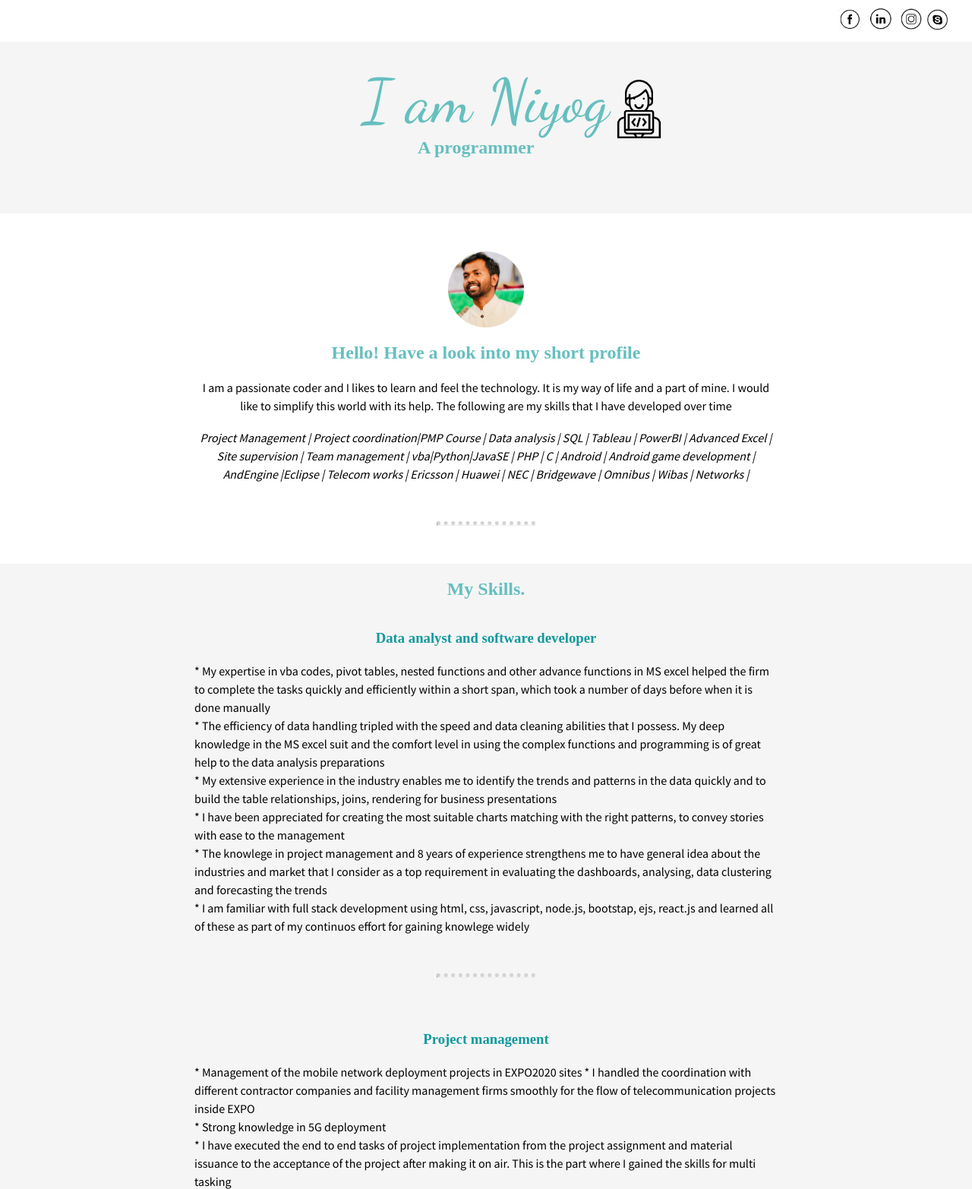
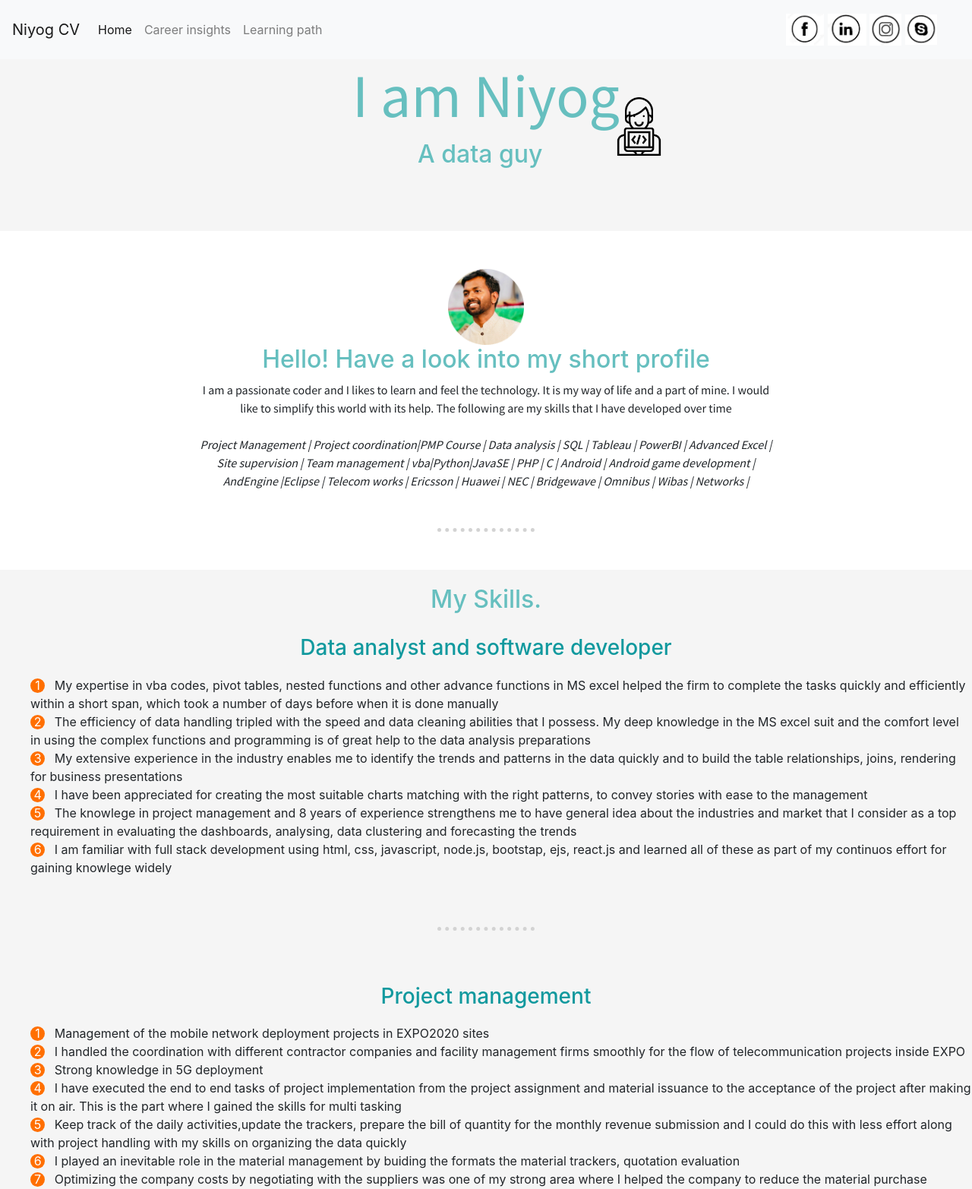
Before and after one commit to NiyogJob/cv, a plain HTML site: page index.html in a window 1280 px wide. Shown: the top 1565 px of the page at 76% size. Drawn offline with nearby package versions, Linux system fonts and the light colour scheme; a web font is replaced by a local one.

Commit message:
latest update

```diff
--- a/css/styles.css
+++ b/css/styles.css
@@ -16,9 +16,9 @@ body{
 
 h1{
 
-    margin: 30px auto 0 auto;
+    margin-bottom: 30px;
     font-size: 5rem;
-    font-family: 'Dancing Script', cursive;
+    font-family: 'Source Sans Pro', sans-serif;
     display: inline-block;
 
     color: #66BFBF;
@@ -26,6 +26,28 @@ h1{
 
 }
 
+ol {
+    list-style: none;
+    counter-reset: steps;
+  }
+  ol li {
+    counter-increment: steps;
+  }
+  ol li::before {
+    content: counter(steps);
+    margin-right: 0.5rem;
+    background: #ff6f00;
+    color: white;
+    width: 1.2em;
+    height: 1.2em;
+    border-radius: 50%;
+    display: inline-grid;
+    place-items: center;
+    line-height: 1.2em;
+  }
+  ol ol li::before {
+    background: darkorchid;
+  }
 .programmer{
 
 
--- a/index.html
+++ b/index.html
@@ -6,6 +6,8 @@
             Niyog Job
         </title>
 
+
+        <link rel="stylesheet" href="https://stackpath.bootstrapcdn.com/bootstrap/4.3.1/css/bootstrap.min.css" integrity="sha384-ggOyR0iXCbMQv3Xipma34MD+dH/1fQ784/j6cY/iJTQUOhcWr7x9JvoRxT2MZw1T" crossorigin="anonymous">
         <link rel="stylesheet" href="css/styles.css">
         <link rel="icon" href="favicon.ico">
         <link rel="preconnect" href="https://fonts.gstatic.com">
@@ -20,17 +22,43 @@
         <link href="https://fonts.googleapis.com/css2?family=Source+Sans+Pro&display=swap" rel="stylesheet">
     <body>
 
-        <div class="socialcontainer">
-            <a href="https://www.facebook.com/niyog.job"><img src="images/fb.PNG" alt="" class="fb" width="3%" height=auto></a>
-            <a href="https://www.linkedin.com/in/niyog-job-bb201342/"><img src="images/in.PNG" alt="" class="in" width="3%" height=auto></a>
-            <a href="https://www.facebook.com/niyog.job"><img src="images/insta.PNG" alt="" class="insta" width="2.5%" height=auto></a>
-            <a href="https://www.facebook.com/niyog.job"><img src="images/skype.PNG" alt="" class="skype" width="2.5%" height=auto></a>
+        <div class = "menu-container">
+            <nav class="navbar navbar-expand-lg navbar-light bg-light">
+                <a class="navbar-brand" href="#">Niyog CV</a>
+                <button class="navbar-toggler" type="button" data-toggle="collapse" data-target="#navbarText" aria-controls="navbarText" aria-expanded="false" aria-label="Toggle navigation">
+                  <span class="navbar-toggler-icon"></span>
+                </button>
+                <div class="collapse navbar-collapse" id="navbarText">
+                  <ul class="navbar-nav mr-auto">
+                    <li class="nav-item active">
+                      <a class="nav-link" href="#">Home <span class="sr-only">(current)</span></a>
+                    </li>
+                    <li class="nav-item">
+                      <a class="nav-link" href="#">Career insights</a>
+                    </li>
+                    <li class="nav-item">
+                      <a class="nav-link" href="#">Learning path</a>
+                    </li>
+                  </ul>
+
+                    <div class="socialcontainer">
+                        <a href="https://www.facebook.com/niyog.job"><img src="images/fb.PNG" alt="" class="fb" width="12%" height=auto></a>
+                        <a href="https://www.linkedin.com/in/niyog-job-bb201342/"><img src="images/in.PNG" alt="" class="in" width="12%" height=auto></a>
+                        <a href="https://www.facebook.com/niyog.job"><img src="images/insta.PNG" alt="" class="insta" width="10%" height=auto></a>
+                        <a href="https://www.facebook.com/niyog.job"><img src="images/skype.PNG" alt="" class="skype" width="10%" height=auto></a>
+                    </div>
+
+                </div>
+              </nav>
+
         </div>
+
 
         <div class="top-container">
 
                 <h1 class="name">I am Niyog</h1>
-                <h2 class="profilename">A programmer</h2>
+
+                <h2 class="profilename">A data guy</h2>
 
                 <img src="images/programmer.png" alt="" class="programmer" width="6%" height=auto>
 
@@ -55,14 +83,14 @@
 
                     <div class="grouptext1">
                         <h3 class="skill1header">Data analyst and software developer</h3>
-                        <p class="skill1body">
-*	My expertise in vba codes, pivot tables, nested functions and other advance functions in MS excel helped the firm to complete the tasks quickly and efficiently within a short span, which took a number of days before when it is done manually<br>
-*	The efficiency of data handling tripled with the speed and data cleaning abilities that I possess. My deep knowledge in the MS excel suit and the comfort level in using the complex functions and programming is of great help to the data analysis preparations<br>
-*	My extensive experience in the industry enables me to identify the trends and patterns in the data quickly and to build the table relationships, joins, rendering for business presentations<br>
-*	I have been appreciated for creating the most suitable charts matching with the right patterns, to convey stories with ease to the management<br>
-*	The knowlege in project management and 8 years of experience strengthens me to have general idea about the industries and market that I consider as a top requirement in evaluating the dashboards, analysing, data clustering and forecasting the trends<br>
-*	I am familiar with full stack development using html, css, javascript, node.js, bootstap, ejs, react.js and learned all of these as part of my continuos effort for gaining knowlege widely<br>
-</p>
+                        <ol class="skill1body">
+<li>	My expertise in vba codes, pivot tables, nested functions and other advance functions in MS excel helped the firm to complete the tasks quickly and efficiently within a short span, which took a number of days before when it is done manually</li>
+<li>	The efficiency of data handling tripled with the speed and data cleaning abilities that I possess. My deep knowledge in the MS excel suit and the comfort level in using the complex functions and programming is of great help to the data analysis preparations</li>
+<li>	My extensive experience in the industry enables me to identify the trends and patterns in the data quickly and to build the table relationships, joins, rendering for business presentations</li>
+<li>	I have been appreciated for creating the most suitable charts matching with the right patterns, to convey stories with ease to the management</li>
+<li>	The knowlege in project management and 8 years of experience strengthens me to have general idea about the industries and market that I consider as a top requirement in evaluating the dashboards, analysing, data clustering and forecasting the trends</li>
+<li>	I am familiar with full stack development using html, css, javascript, node.js, bootstap, ejs, react.js and learned all of these as part of my continuos effort for gaining knowlege widely</li>
+                        </ol>
                     </div>
               </div>
               <hr>
@@ -71,17 +99,17 @@
 
                     <div class="grouptext2">
                         <h3 class="skill2header">Project management</h3>
-                        <p class="skill2body">
+                        <ol  class="skill2body">
 
-*	Management of the mobile network deployment projects in EXPO2020 sites
-*	I handled the coordination with different contractor companies and facility management firms smoothly for the flow of telecommunication projects inside EXPO<br>
-*	Strong knowledge in 5G deployment<br>
-*	I have executed the end to end tasks of project implementation from the project assignment and material issuance to the acceptance of the project after making it on air. This is the part where I gained the skills for multi tasking<br>
-*	Keep track of the daily activities,update the trackers, prepare the bill of quantity for the monthly revenue submission and I could do this with less effort along with project handling with my skills on organizing the data quickly<br>
-*	I played an inevitable role in the material management by buiding the formats the material trackers, quotation evaluation<br>
-*	Optimizing the company costs by negotiating with the suppliers was one of my strong area where I helped the company to reduce the material purchase expenses up to 30%<br>
-*	I have done a major part in conducting the  interviews for the new staff recruitment, assess if their soft skills and technical skills meet company standards and requirements<br>
-</p>
+<li>	Management of the mobile network deployment projects in EXPO2020 sites
+<li>	I handled the coordination with different contractor companies and facility management firms smoothly for the flow of telecommunication projects inside EXPO</li>
+<li>	Strong knowledge in 5G deployment</li>
+<li>	I have executed the end to end tasks of project implementation from the project assignment and material issuance to the acceptance of the project after making it on air. This is the part where I gained the skills for multi tasking</li>
+<li>	Keep track of the daily activities,update the trackers, prepare the bill of quantity for the monthly revenue submission and I could do this with less effort along with project handling with my skills on organizing the data quickly</li>
+<li>	I played an inevitable role in the material management by buiding the formats the material trackers, quotation evaluation</li>
+<li>	Optimizing the company costs by negotiating with the suppliers was one of my strong area where I helped the company to reduce the material purchase expenses up to 30%</li>
+<li>	I have done a major part in conducting the  interviews for the new staff recruitment, assess if their soft skills and technical skills meet company standards and requirements</li>
+                        </ol>
                      </div>
 
             </div>
@@ -92,18 +120,18 @@
 
                     <div class="grouptext2">
                         <h3 class="skill2header">Android developer</h3>
-                        <p class="skill2body">
+                        <ol class="skill2body">
 
-*	Created aesthetically pleasing and fully functional APPLICATIONS and action packed thriller GAMES in ANDROID<br>
-*	Created numerous applications in native Android than uses almost all the functionalities such as camera, live data update, GPS, Music, phone sensors and many more<br>
-*	Known for writing efficient, maintainable and reusable code that preserves privacy and security<br>
-*	Proficient in object-oriented design, data structures, problem solving, and debugging<br>
-*	Proficient in the interaction between various devices and different versions of Android<br>
-*	Regarded as a self-motivated and well organized team player<br>
-*	Have good knowledge in PHP coding as well as in WORDPRESS platform for building web applications<br>
-*	Got AWARD OF EXCELLENCE for the outstanding performance as software engineer for the period of 6 month<br>
+<li>	Created aesthetically pleasing and fully functional APPLICATIONS and action packed thriller GAMES in ANDROID</li>
+<li>	Created numerous applications in native Android than uses almost all the functionalities such as camera, live data update, GPS, Music, phone sensors and many more</li>
+<li>	Known for writing efficient, maintainable and reusable code that preserves privacy and security</li>
+<li>	Proficient in object-oriented design, data structures, problem solving, and debugging</li>
+<li>	Proficient in the interaction between various devices and different versions of Android</li>
+<li>	Regarded as a self-motivated and well organized team player</li>
+<li>	Have good knowledge in PHP coding as well as in WORDPRESS platform for building web applications</li>
+<li>	Got AWARD OF EXCELLENCE for the outstanding performance as software engineer for the period of 6 month</li>
 
-</p>
+                        </ol>
                      </div>
 
             </div>
@@ -112,6 +140,7 @@
             <div class="contact-me">
               <h2>Get In Touch</h2>
               <h3>Address to contact:</h3>
+              <br>
               <p>Radhidiya,Dubai,United arab emirates</p>
               <br><br>
 
@@ -127,6 +156,9 @@
             <p>© 2018 Niyog Job.</p>
           </div>
 
+          <script src="https://code.jquery.com/jquery-3.3.1.slim.min.js" integrity="sha384-q8i/X+965DzO0rT7abK41JStQIAqVgRVzpbzo5smXKp4YfRvH+8abtTE1Pi6jizo" crossorigin="anonymous"></script>
+          <script src="https://cdnjs.cloudflare.com/ajax/libs/popper.js/1.14.7/umd/popper.min.js" integrity="sha384-UO2eT0CpHqdSJQ6hJty5KVphtPhzWj9WO1clHTMGa3JDZwrnQq4sF86dIHNDz0W1" crossorigin="anonymous"></script>
+          <script src="https://stackpath.bootstrapcdn.com/bootstrap/4.3.1/js/bootstrap.min.js" integrity="sha384-JjSmVgyd0p3pXB1rRibZUAYoIIy6OrQ6VrjIEaFf/nJGzIxFDsf4x0xIM+B07jRM" crossorigin="anonymous"></script>
 
 
 
```
